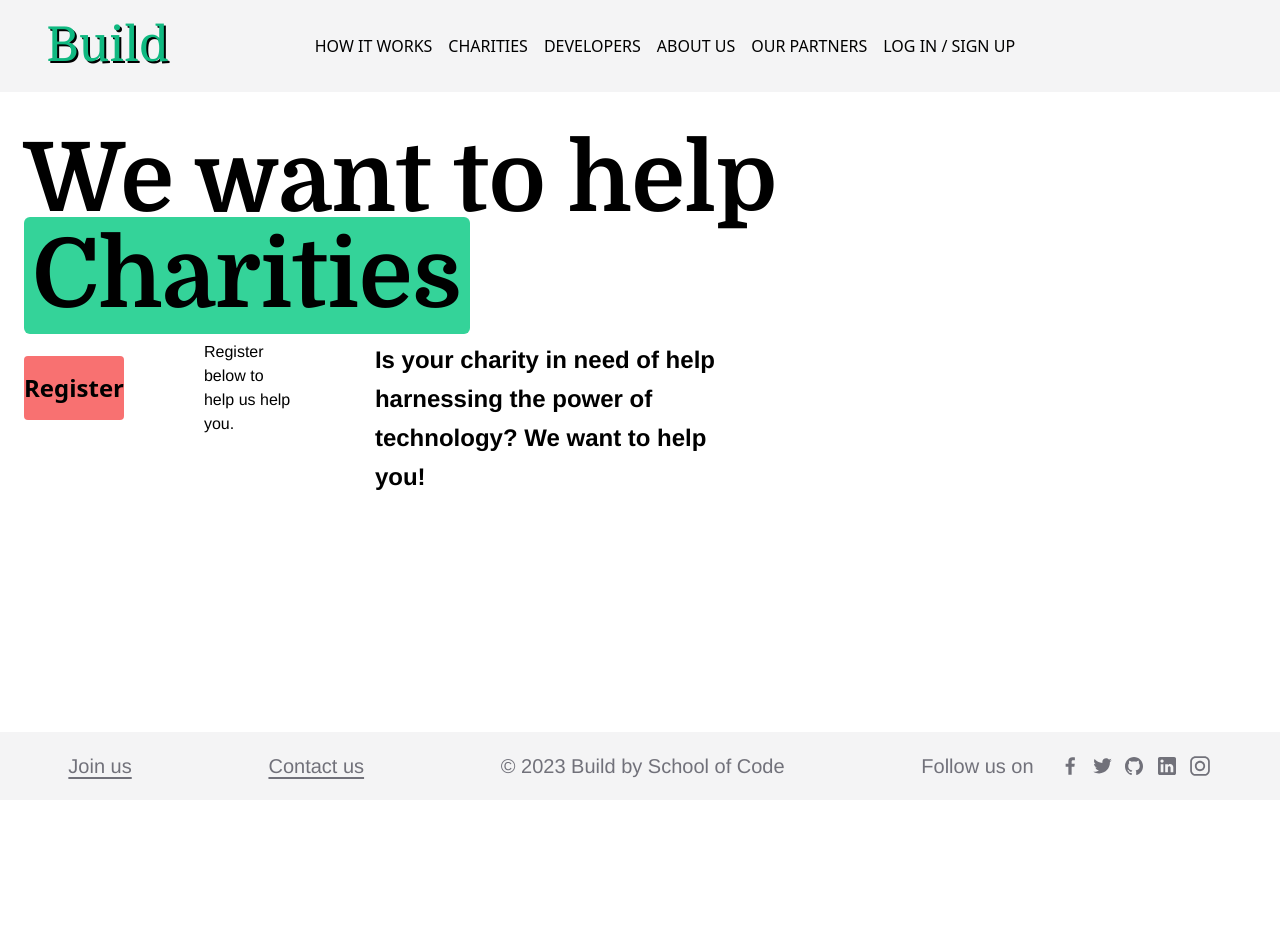
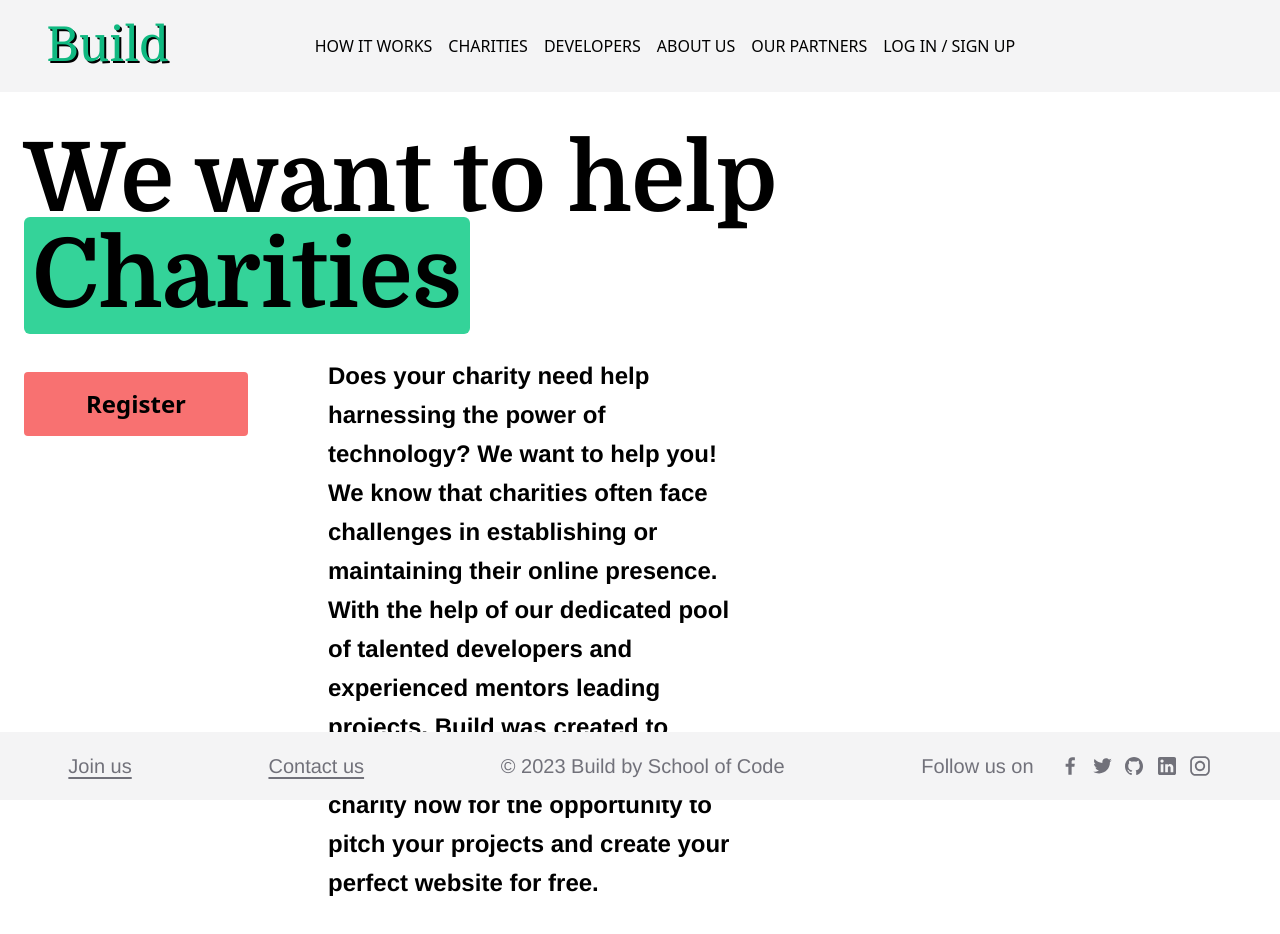
Before and after one commit to SchoolOfCode/Team-Build, a Next.js app: page /charity in a window 1280 px wide. Shown: the top 934 px of the page. Before the commit the page ends 800 px from the top, so only its background shows below. Built offline with nearby package versions, Linux system fonts and the light colour scheme.

Commit message:
charity content updated

```diff
--- a/src/app/charity/page.jsx
+++ b/src/app/charity/page.jsx
@@ -5,23 +5,22 @@ import Image from "next/image";
 export default function Charity() {
   return (
     <div className="lg:w-4/5 ml-6">
-    <h1 className="mt-10 leading-snug text-6xl font-bold lg:text-8xl lg:max-w-3xl ">
+    <h1 className="mt-10 leading-snug text-5xl font-bold lg:text-8xl lg:max-w-3xl ">
     We want to help {" "}
     <span className="bg-emerald-400 py-1 px-2 rounded-md mt-2">
       Charities
     </span>
   </h1>
 
-  <div className="flex flex-col justify-between lg:flex lg:flex-row-reverse lg:gap-20 lg:align-bottom lg:w-4/5 mt-4">
+  <div className="flex flex-col justify-between lg:flex lg:flex-row-reverse lg:gap-20 lg:align-bottom lg:w-4/5 mt-8">
             <p className="text-lg lg:text-2xl font-bold lg:mb-36 lg:max-w-2xl lg:mr-24 lg:leading-relaxed">
-            Is your charity in need of help harnessing the power of technology? We want to help you!
+            Does your charity need help harnessing the power of technology? We want to help you! We know that charities often face challenges in establishing or maintaining their online presence. With the help of our dedicated pool of talented developers and experienced mentors leading projects, Build was created to bridge this gap. Register your charity now for the opportunity to pitch your projects and create your perfect website for free.
             </p>
-            <p>
-            Register below to help us help you.
-            </p>
-            <button className="button bg-red-400 font-bold rounded w-44 h-16 text-xl lg:w-56 lg:text-2xl lg:mt-4 mt-4">
-              <Link href={"/charity/register"}>Register</Link>
+            <Link href={"/charity/register"}>
+            <button className="button bg-red-400 font-bold rounded w-44 h-16 text-xl lg:w-56 lg:text-2xl lg:mt-4 mt-8">
+              Register
             </button>
+            </Link>
           </div>
 
     </div>
```
